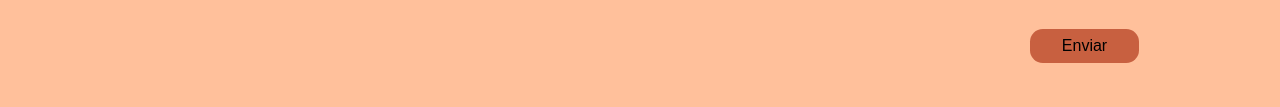
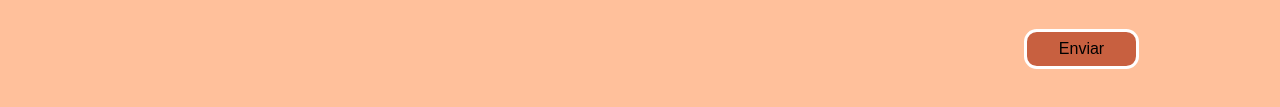
Before and after one commit to Adolfovi/espartacoin, a plain HTML site: page contacto.html in a window 1280 px wide. Shown: the part 525-632 px from the top of the page. Drawn offline with Linux system fonts and the light colour scheme.

Commit message:
Modificación del borde del botón

```diff
--- a/sass/pages/home/desktop/_home.scss
+++ b/sass/pages/home/desktop/_home.scss
@@ -276,7 +276,7 @@
 }
 
 .send button{
-    border: 0;
+    border: 0.2rem solid white;
     padding: 0.5rem 2rem 0.5rem 2rem;
     border-radius: 0.8rem;
     background-color: $primary-color-dark;
```
Also changed, not shown: style/app.css.
